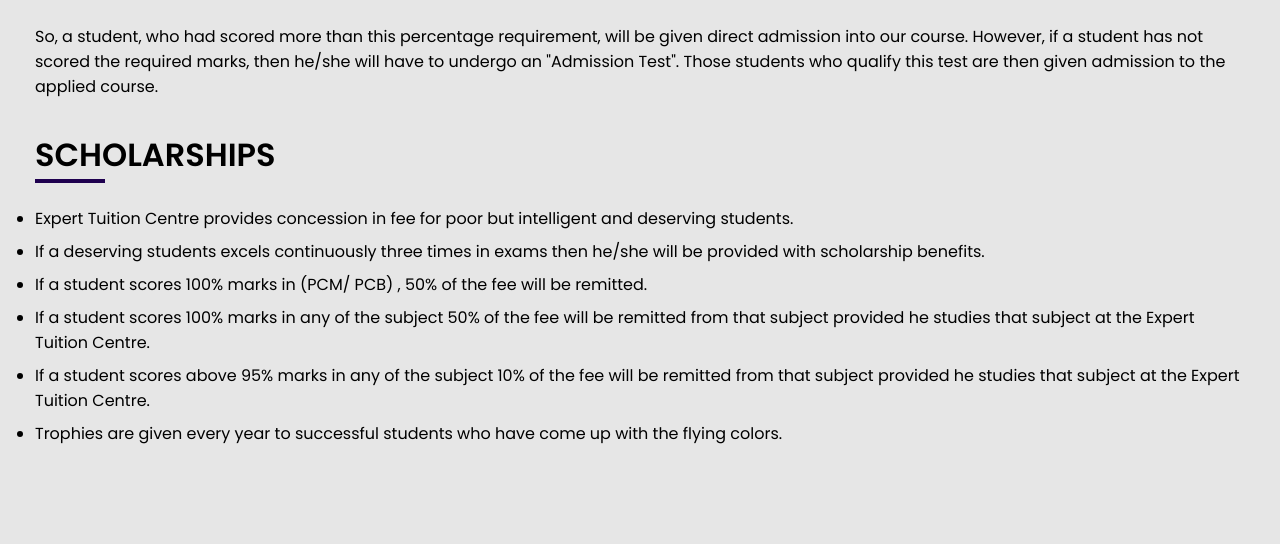
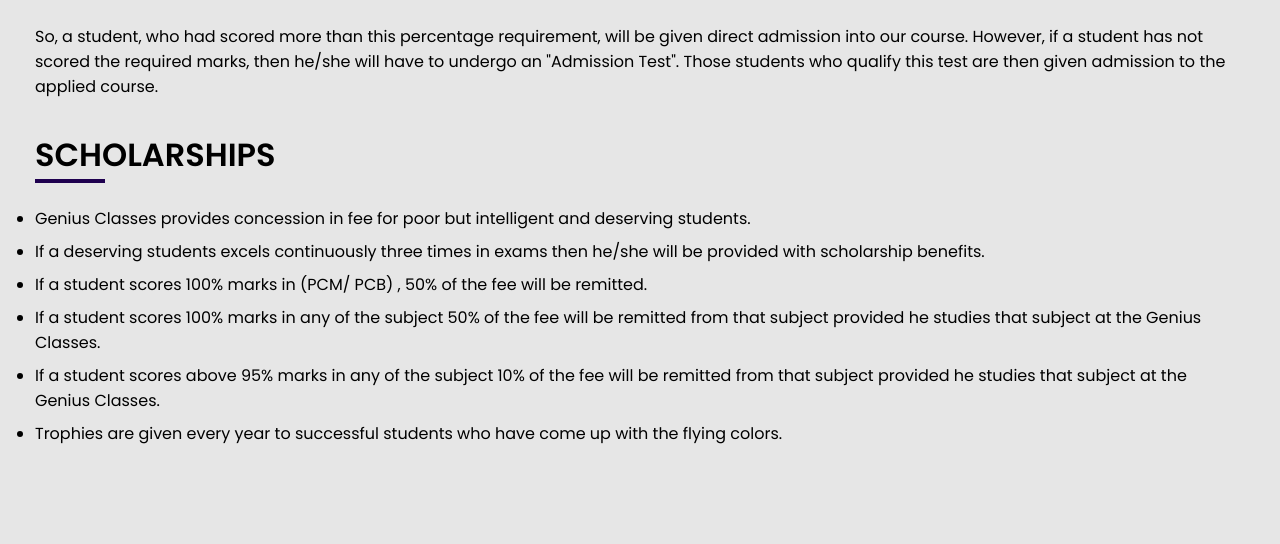
Before and after one commit to RitwikKapoor/Mini-Project---Coaching-Class-Website, a plain HTML site: page HTML files/admissions.html in a window 1280 px wide. Shown: the part 572-1116 px from the top of the page. Drawn offline with Linux system fonts and the light colour scheme.

Commit message:
Update admissions.html

```diff
--- a/HTML files/admissions.html
+++ b/HTML files/admissions.html
@@ -38,11 +38,11 @@
       </p>
       <h3>SCHOLARSHIPS</h3>
       <ul>
-        <li>Expert Tuition Centre provides concession in fee for poor but intelligent and deserving students.</li>
+        <li>Genius Classes provides concession in fee for poor but intelligent and deserving students.</li>
         <li>If a deserving students excels continuously three times in exams then he/she will be provided with scholarship benefits.</li>
         <li>If a student scores 100% marks in (PCM/ PCB) , 50% of the fee will be remitted.</li>
-        <li>If a student scores 100% marks in any of the subject 50% of the fee will be remitted from that subject provided he studies that subject at the Expert Tuition Centre.</li>
-        <li>If a student scores above 95% marks in any of the subject 10% of the fee will be remitted from that subject provided he studies that subject at the Expert Tuition Centre.</li>
+        <li>If a student scores 100% marks in any of the subject 50% of the fee will be remitted from that subject provided he studies that subject at the Genius Classes.</li>
+        <li>If a student scores above 95% marks in any of the subject 10% of the fee will be remitted from that subject provided he studies that subject at the Genius Classes.</li>
         <li>Trophies are given every year to successful students who have come up with the flying colors.</li>
       </ul>
     </section>
```
